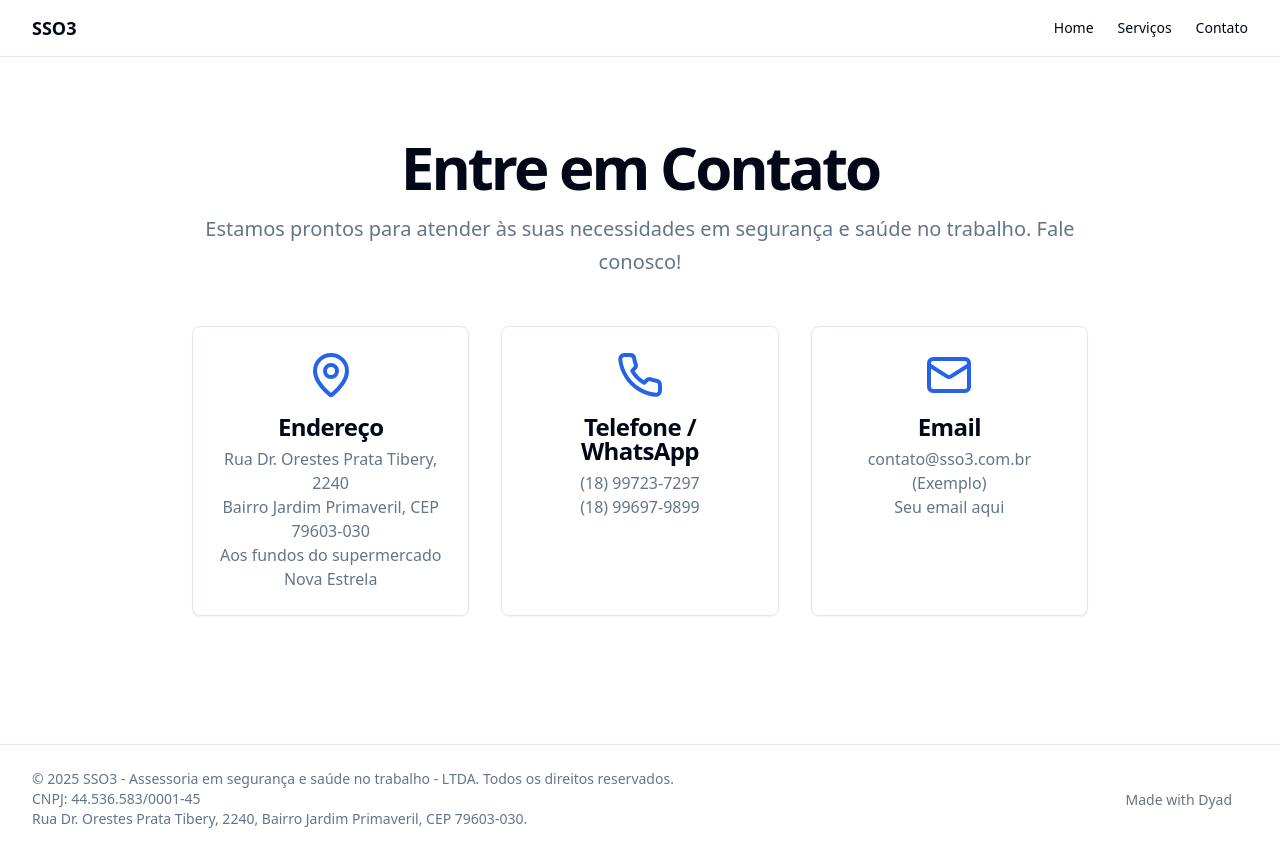
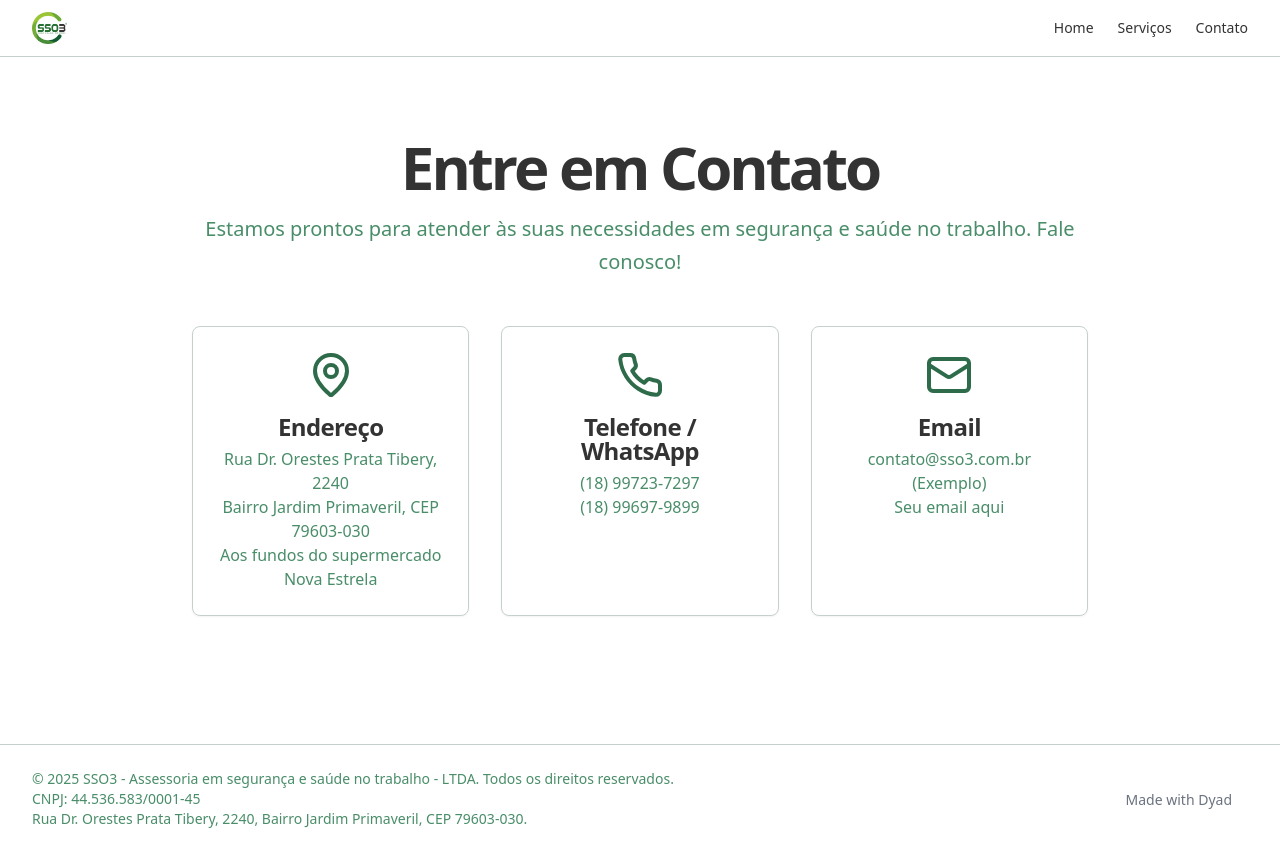
Before and after one commit to junior9283/SITE_SSO3, a React (Vite) app: page /contact in a window 1280 px wide. Built offline with nearby package versions, Linux system fonts and the light colour scheme.

Commit message:
[dyad] Atualização da paleta de cores e inclusão do logo - wrote 7 file(s)

```diff
--- a/src/components/Navbar.tsx
+++ b/src/components/Navbar.tsx
@@ -11,7 +11,7 @@ const Navbar = () => {
     <header className="sticky top-0 z-50 w-full border-b bg-background/95 backdrop-blur supports-[backdrop-filter]:bg-background/60">
       <div className="container flex h-14 items-center justify-between">
         <Link to="/" className="mr-6 flex items-center space-x-2">
-          <span className="font-bold text-lg">SSO3</span>
+          <img src="/LOGO SSO3 - OFICIAL - pequeno.png" alt="SSO3 Logo" className="h-8" />
         </Link>
         <nav className="hidden md:flex items-center space-x-6 text-sm font-medium">
           <Link to="/">Home</Link>
--- a/src/globals.css
+++ b/src/globals.css
@@ -4,50 +4,43 @@
 
 @layer base {
   :root {
-    --background: 0 0% 100%;
-    --foreground: 222.2 84% 4.9%;
+    --background: 0 0% 100%; /* White */
+    --foreground: 0 0% 20%; /* Dark Gray from logo */
 
     --card: 0 0% 100%;
-    --card-foreground: 222.2 84% 4.9%;
+    --card-foreground: 0 0% 20%;
 
     --popover: 0 0% 100%;
-    --popover-foreground: 222.2 84% 4.9%;
+    --popover-foreground: 0 0% 20%;
 
-    --primary: 222.2 47.4% 11.2%;
-    --primary-foreground: 210 40% 98%;
+    --primary: 148 40% 30%; /* Dark Green from logo */
+    --primary-foreground: 0 0% 100%; /* White */
 
-    --secondary: 210 40% 96.1%;
-    --secondary-foreground: 222.2 47.4% 11.2%;
+    --secondary: 148 10% 90%; /* Light green for secondary backgrounds */
+    --secondary-foreground: 148 40% 30%; /* Dark Green */
 
-    --muted: 210 40% 96.1%;
-    --muted-foreground: 215.4 16.3% 46.9%;
+    --muted: 148 10% 90%;
+    --muted-foreground: 148 32% 42%; /* Lighter Green from logo text */
 
-    --accent: 210 40% 96.1%;
-    --accent-foreground: 222.2 47.4% 11.2%;
+    --accent: 99 60% 51%; /* Lighter Green from logo 'C' */
+    --accent-foreground: 0 0% 20%; /* Dark Gray */
 
     --destructive: 0 84.2% 60.2%;
     --destructive-foreground: 210 40% 98%;
 
-    --border: 214.3 31.8% 91.4%;
-    --input: 214.3 31.8% 91.4%;
-    --ring: 222.2 84% 4.9%;
+    --border: 148 10% 80%; /* Light green border */
+    --input: 148 10% 80%;
+    --ring: 148 40% 30%; /* Dark Green */
 
     --radius: 0.5rem;
 
     --sidebar-background: 0 0% 98%;
-
     --sidebar-foreground: 240 5.3% 26.1%;
-
     --sidebar-primary: 240 5.9% 10%;
-
     --sidebar-primary-foreground: 0 0% 98%;
-
     --sidebar-accent: 240 4.8% 95.9%;
-
     --sidebar-accent-foreground: 240 5.9% 10%;
-
     --sidebar-border: 220 13% 91%;
-
     --sidebar-ring: 217.2 91.2% 59.8%;
   }
 
@@ -61,24 +54,24 @@
     --popover: 222.2 84% 4.9%;
     --popover-foreground: 210 40% 98%;
 
-    --primary: 210 40% 98%;
+    --primary: 99 60% 51%; /* Lighter Green from logo 'C' for dark mode primary */
     --primary-foreground: 222.2 47.4% 11.2%;
 
-    --secondary: 217.2 32.6% 17.5%;
+    --secondary: 148 20% 15%; /* Darker green for secondary */
     --secondary-foreground: 210 40% 98%;
 
-    --muted: 217.2 32.6% 17.5%;
-    --muted-foreground: 215 20.2% 65.1%;
+    --muted: 148 20% 15%;
+    --muted-foreground: 148 32% 60%; /* Lighter muted green */
 
-    --accent: 217.2 32.6% 17.5%;
+    --accent: 148 40% 30%; /* Dark Green from logo */
     --accent-foreground: 210 40% 98%;
 
     --destructive: 0 62.8% 30.6%;
     --destructive-foreground: 210 40% 98%;
 
-    --border: 217.2 32.6% 17.5%;
-    --input: 217.2 32.6% 17.5%;
-    --ring: 212.7 26.8% 83.9%;
+    --border: 148 20% 15%;
+    --input: 148 20% 15%;
+    --ring: 99 60% 51%; /* Lighter Green */
     --sidebar-background: 240 5.9% 10%;
     --sidebar-foreground: 240 4.8% 95.9%;
     --sidebar-primary: 224.3 76.3% 48%;
--- a/src/pages/Contact.tsx
+++ b/src/pages/Contact.tsx
@@ -18,7 +18,7 @@ const Contact = () => {
 
       <div className="grid gap-8 md:grid-cols-2 lg:grid-cols-3 max-w-4xl mx-auto">
         <Card className="flex flex-col items-center p-6 text-center">
-          <MapPin className="h-12 w-12 text-blue-600 mb-4" />
+          <MapPin className="h-12 w-12 text-primary mb-4" />
           <CardTitle className="mb-2">Endereço</CardTitle>
           <CardContent className="text-muted-foreground p-0">
             <p>Rua Dr. Orestes Prata Tibery, 2240</p>
@@ -28,7 +28,7 @@ const Contact = () => {
         </Card>
 
         <Card className="flex flex-col items-center p-6 text-center">
-          <Phone className="h-12 w-12 text-blue-600 mb-4" />
+          <Phone className="h-12 w-12 text-primary mb-4" />
           <CardTitle className="mb-2">Telefone / WhatsApp</CardTitle>
           <CardContent className="text-muted-foreground p-0">
             <p>(18) 99723-7297</p>
@@ -37,7 +37,7 @@ const Contact = () => {
         </Card>
 
         <Card className="flex flex-col items-center p-6 text-center">
-          <Mail className="h-12 w-12 text-blue-600 mb-4" />
+          <Mail className="h-12 w-12 text-primary mb-4" />
           <CardTitle className="mb-2">Email</CardTitle>
           <CardContent className="text-muted-foreground p-0">
             <p>contato@sso3.com.br (Exemplo)</p>
--- a/src/pages/Index.tsx
+++ b/src/pages/Index.tsx
@@ -10,7 +10,7 @@ const Index = () => {
   return (
     <div className="flex flex-col min-h-screen">
       <main className="flex-1">
-        <section className="w-full py-12 md:py-24 lg:py-32 bg-gradient-to-r from-blue-600 to-blue-800 text-white">
+        <section className="w-full py-12 md:py-24 lg:py-32 bg-gradient-to-r from-primary to-accent text-primary-foreground">
           <div className="container px-4 md:px-6 text-center">
             <div className="space-y-4">
               <h1 className="text-4xl font-bold tracking-tighter sm:text-5xl md:text-6xl lg:text-7xl">
@@ -21,12 +21,12 @@ const Index = () => {
               </p>
               <div className="space-x-4">
                 <Link to="/services">
-                  <Button size="lg" className="bg-white text-blue-800 hover:bg-gray-100">
+                  <Button size="lg" className="bg-primary-foreground text-primary hover:bg-gray-100">
                     Nossos Serviços
                   </Button>
                 </Link>
                 <Link to="/contact">
-                  <Button size="lg" variant="outline" className="border-white text-white hover:bg-white hover:text-blue-800">
+                  <Button size="lg" variant="outline" className="border-primary-foreground text-primary-foreground hover:bg-primary-foreground hover:text-primary">
                     Entre em Contato
                   </Button>
                 </Link>
@@ -48,42 +48,42 @@ const Index = () => {
               </div>
               <div className="grid gap-8 md:grid-cols-2 lg:grid-cols-3">
                 <Card className="flex flex-col items-center p-6 text-center">
-                  <ShieldCheck className="h-12 w-12 text-blue-600 mb-4" />
+                  <ShieldCheck className="h-12 w-12 text-primary mb-4" />
                   <CardTitle className="mb-2">Apoio Técnico Especializado</CardTitle>
                   <CardDescription>
                     Suporte em processos trabalhistas, análise de laudos e acompanhamento de perícias.
                   </CardDescription>
                 </Card>
                 <Card className="flex flex-col items-center p-6 text-center">
-                  <AirVent className="h-12 w-12 text-blue-600 mb-4" />
+                  <AirVent className="h-12 w-12 text-primary mb-4" />
                   <CardTitle className="mb-2">Elaboração de PMOC</CardTitle>
                   <CardDescription>
                     Plano de Manutenção, Operação e Controle para ambientes climatizados.
                   </CardDescription>
                 </Card>
                 <Card className="flex flex-col items-center p-6 text-center">
-                  <Stethoscope className="h-12 w-12 text-blue-600 mb-4" />
+                  <Stethoscope className="h-12 w-12 text-primary mb-4" />
                   <CardTitle className="mb-2">PCMSO / Saúde Ocupacional</CardTitle>
                   <CardDescription>
                     Avaliação de riscos, exames médicos e implementação de medidas preventivas.
                   </CardDescription>
                 </Card>
                 <Card className="flex flex-col items-center p-6 text-center">
-                  <FileText className="h-12 w-12 text-blue-600 mb-4" />
+                  <FileText className="h-12 w-12 text-primary mb-4" />
                   <CardTitle className="mb-2">PGR - Gerenciamento de Riscos</CardTitle>
                   <CardDescription>
                     Implementação do Programa de Gerenciamento de Riscos (PGR) conforme NR1.
                   </CardDescription>
                 </Card>
                 <Card className="flex flex-col items-center p-6 text-center">
-                  <ClipboardList className="h-12 w-12 text-blue-600 mb-4" />
+                  <ClipboardList className="h-12 w-12 text-primary mb-4" />
                   <CardTitle className="mb-2">Laudos Técnicos</CardTitle>
                   <CardDescription>
                     Laudos de Insalubridade e Periculosidade para conformidade legal.
                   </CardDescription>
                 </Card>
                 <Card className="flex flex-col items-center p-6 text-center">
-                  <Users className="h-12 w-12 text-blue-600 mb-4" />
+                  <Users className="h-12 w-12 text-primary mb-4" />
                   <CardTitle className="mb-2">Treinamentos NR's</CardTitle>
                   <CardDescription>
                     Capacitação obrigatória em diversas Normas Regulamentadoras.
```
Also changed, not shown: public/LOGO SSO3 - OFICIAL - pequeno.png (added), tailwind.config.ts (line endings or trailing spaces).
